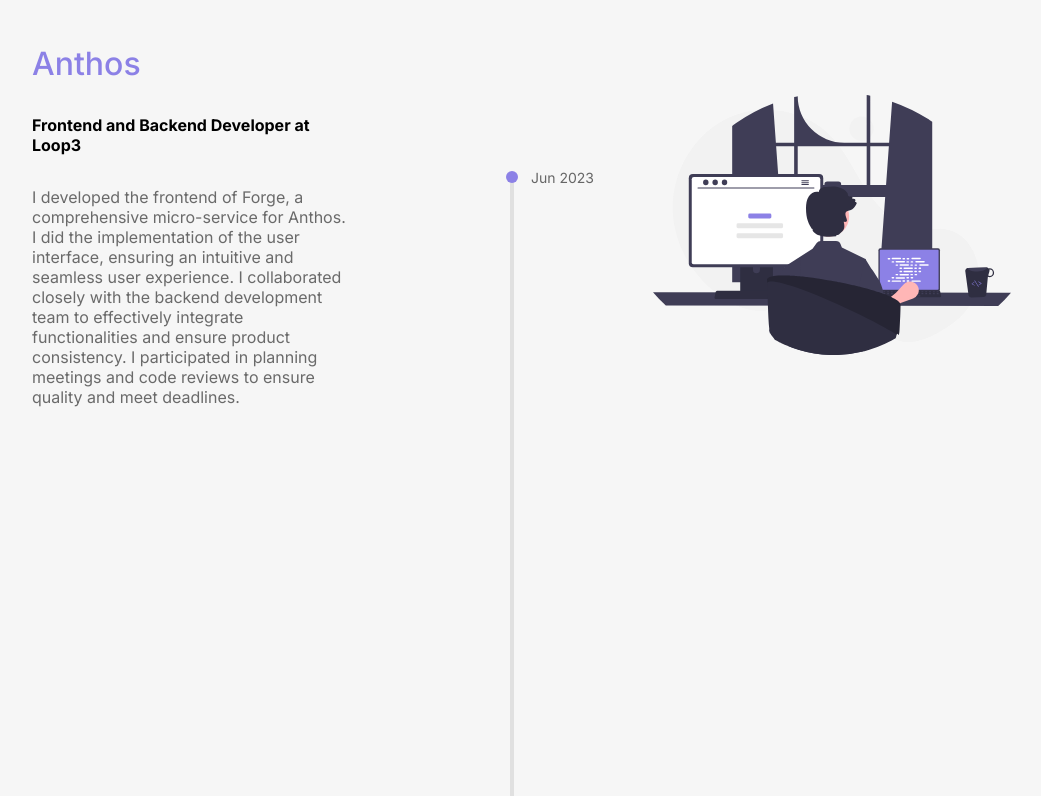
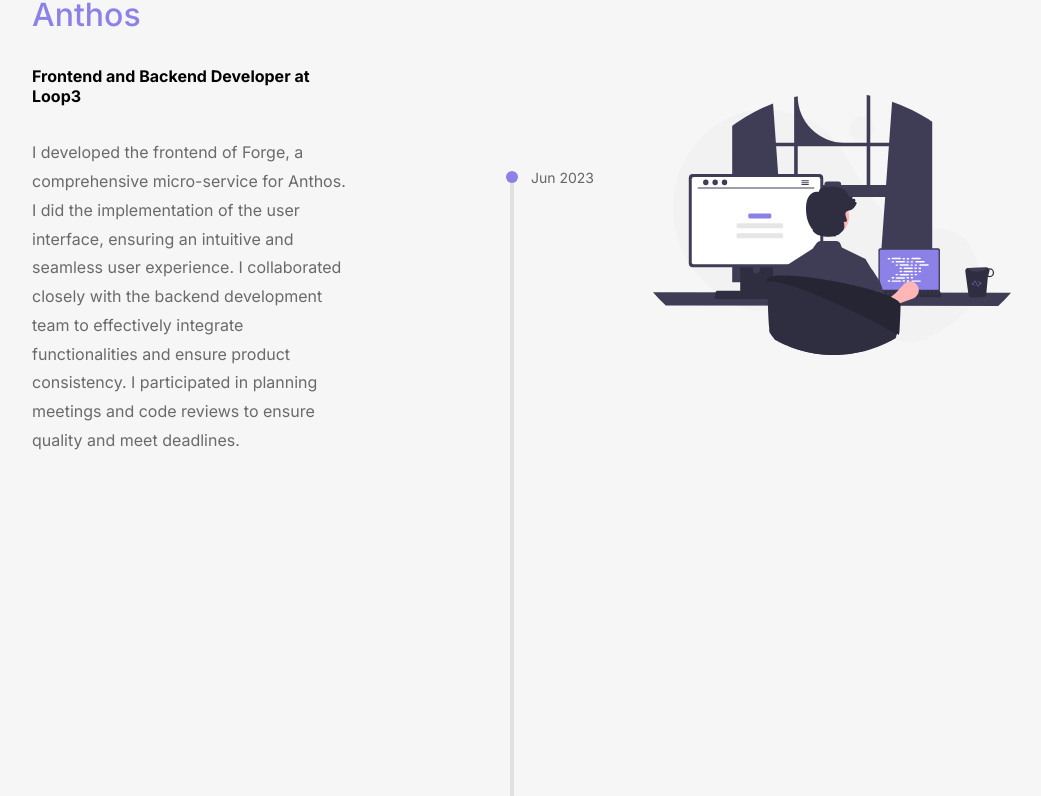
Before and after one commit to juliancoder22/portfolio, a React (Vite) app: page / in a window 1280 px wide. Shown: the part 2575-3371 px from the top of the page, without its empty margins (128-1169 px from the left). Built offline with nearby package versions, Linux system fonts and the light colour scheme.

Commit message:
line height changed

```diff
--- a/src/components/Experience/Experience.scss
+++ b/src/components/Experience/Experience.scss
@@ -58,6 +58,7 @@
   &__text {
     width: 100%;
     color: rgba(106, 106, 106, 1);
+    line-height: 1.8rem;
   }
 
   &__bar-container {
```
